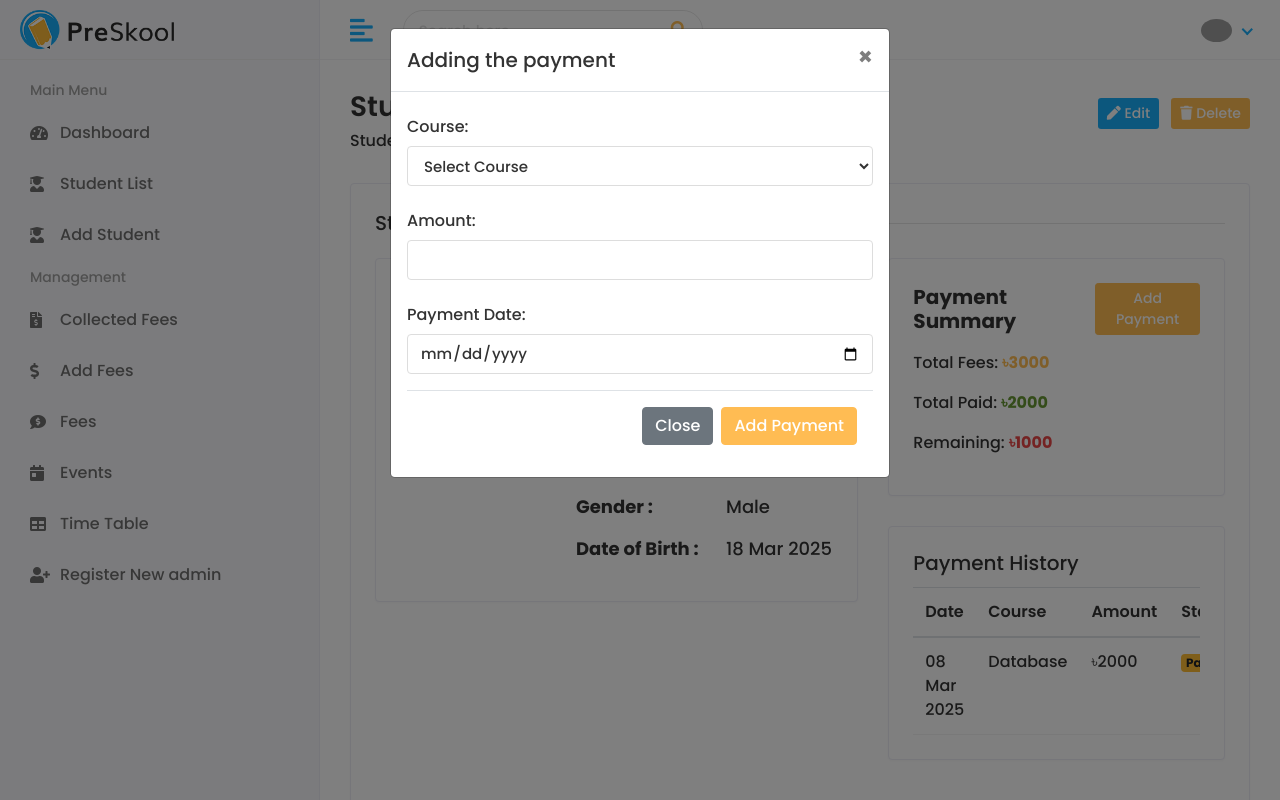
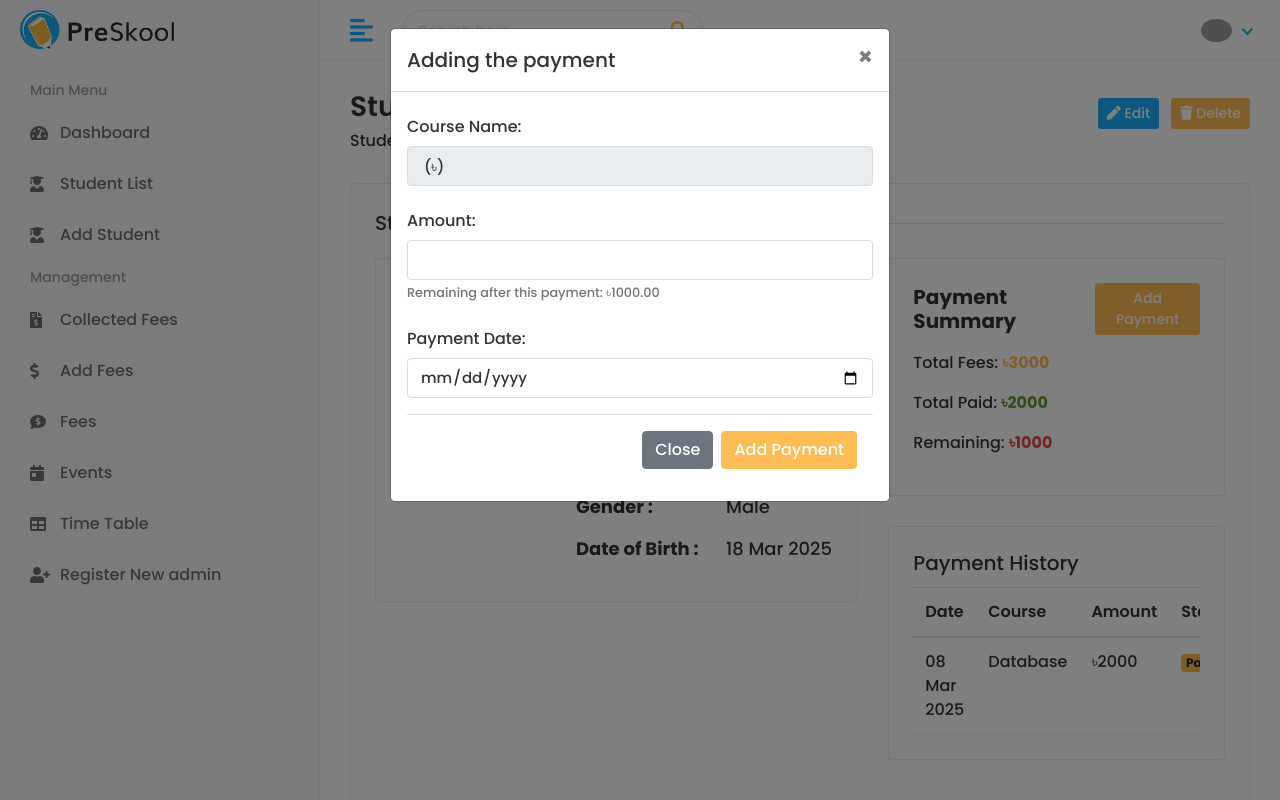
Before and after one commit to mahfujarr/StudentManagementSystem, a Django app: page /details/25JAN001 in a window 1280 px wide, after a click on "Add Payment". Run offline with Django 5.2, Linux system fonts and the light colour scheme; data comes from the database, SQL or seed files in the repository; some libraries are stand-ins or nearby versions; grey boxes are pictures that could not be loaded.

Commit message:
Add payment functionality and update student details template
- Implemented add_payment view to handle payment submissions for students.
- Updated URLs to include a path for adding payments.
- Enhanced student-details.html to display payment information and improve user interaction.
- Added .gitignore file to exclude unnecessary files.

```diff
--- a/students/urls.py
+++ b/students/urls.py
@@ -25,6 +25,7 @@
     path('edit/<str:student_id>', edit, name='student-edit'),
     path('details/<str:student_id>', details, name='student-details'),
     path('delete/<str:student_id>', delete_student, name='student-delete'),
+    path('add_payment/<str:student_id>', delete_student, name='add-payment'),
     path('fees_collections', fees_collections, name='fees-collections'),
     path('add_fees_collection', add_fees_collection, name='add-fees-collection'),
     path('view-fees', view_fees, name='view-fees'),
--- a/students/views.py
+++ b/students/views.py
@@ -1,4 +1,4 @@
-from django.shortcuts import render, redirect
+from django.shortcuts import render, redirect, get_object_or_404
 from .models import *
 import datetime
 from django.http import JsonResponse
@@ -239,6 +239,40 @@
             pass
     return redirect('student-list')
 
+def add_payment(request, student_id):
+    student = get_object_or_404(Student, student_id=student_id)
+    payments = Payment.objects.filter(student=student)
+    total_paid = sum(payment.amount_paid for payment in payments)
+    total_fees = sum(payment.course.fees for payment in payments if payment.course)
+    total_remaining = total_fees - total_paid
+
+    if request.method == "POST":
+        course_id = request.POST.get("course")
+        amount_paid = request.POST.get("amount_paid")
+        payment_date = request.POST.get("payment_date", timezone.now().date())
+
+        course = get_object_or_404(Course, id=course_id)
+
+        Payment.objects.create(
+            student=student,
+            course=course,
+            amount_paid=amount_paid,
+            payment_date=payment_date
+        )
+        messages.success(request, "Payment added successfully!")
+        return redirect("student-details", student_id=student.student_id)
+
+    today = timezone.now().date()
+    return render(request, "student-details.html", {
+        "student": student,
+        "payments": payments,
+        "total_paid": total_paid,
+        "total_fees": total_fees,
+        "total_remaining": total_remaining,
+        "today": today
+    })
+
+
 def fees_collections(request):
     course = Course.objects.all()
     students = Student.objects.annotate(latest_payment=Max('fees__payment_date')).order_by('-latest_payment')
--- a/templates/student-details.html
+++ b/templates/student-details.html
@@ -109,16 +109,12 @@
                                                     </button>
                                                 </div>
                                                 <div class="modal-body">
-                                                    <form method="POST" action="{% url 'add_payment' student.student_id %}" id="payment-form">
+                                                    <form method="POST" action="{% url 'add-payment' student.student_id %}" id="payment-form">
                                                         {% csrf_token %}
                                                         <div class="mb-3">
-                                                            <label for="course-select" class="col-form-label">Course:</label>
-                                                            <select class="form-control" id="course-select" name="course" required>
-                                                                <option value="">Select Course</option>
-                                                                {% for course in student.courses.all %}
-                                                                    <option value="{{ course.id }}" data-fees="{{ course.fees }}">{{ course.name }}</option>
-                                                                {% endfor %}
-                                                            </select>
+                                                            <label for="course-display" class="col-form-label">Course Name:</label>
+                                                            <input type="text" class="form-control" id="course-display" value="{{ course.name }} (৳{{ course.fees }})" readonly>
+                                                            <input type="hidden" name="course" value="{{ course.id }}">
                                                         </div>
                                                         <div class="mb-3">
                                                             <label for="amount-paid" class="col-form-label">Amount:</label>
@@ -274,32 +270,30 @@
 <script src="{%static 'assets/js/script.js' %}"></script>
 
 <script>
-    function updateRemainingAmount() {
-        const selectedOption = document.getElementById('course-select').options[document.getElementById('course-select').selectedIndex];
-        const fees = selectedOption.getAttribute('data-fees');
+    document.addEventListener('DOMContentLoaded', function() {
         const amountInput = document.getElementById('amount-paid');
         const remainingText = document.getElementById('remaining-amount');
+        const totalRemaining = {{ total_remaining }};
 
-        if (fees) {
-            amountInput.setAttribute('max', fees);
-            const remaining = fees - (amountInput.value || 0);
-            if (remaining >= 0) {
-                remainingText.textContent = `Remaining: ৳${remaining}`;
+        function updateRemainingAmount() {
+            const enteredAmount = parseFloat(amountInput.value) || 0;
+            const newRemaining = totalRemaining - enteredAmount;
+
+            if (newRemaining >= 0) {
+                remainingText.textContent = `Remaining after this payment: ৳${newRemaining.toFixed(2)}`;
                 remainingText.className = 'text-muted';
             } else {
-                remainingText.textContent = 'Amount exceeds course fees';
+                remainingText.textContent = 'Amount exceeds remaining balance';
                 remainingText.className = 'text-danger';
             }
         }
-    }
 
-    document.getElementById('course-select').addEventListener('change', updateRemainingAmount);
-    document.getElementById('amount-paid').addEventListener('input', updateRemainingAmount);
-
-    // Trigger the calculation on page load if a course is selected
-    if (document.getElementById('course-select').value) {
-        updateRemainingAmount();
-    }
+        if (amountInput) {
+            amountInput.addEventListener('input', updateRemainingAmount);
+            // Initialize on page load
+            updateRemainingAmount();
+        }
+    });
 </script>
 
 </body>
```
Also changed, not shown: 1 other file.
